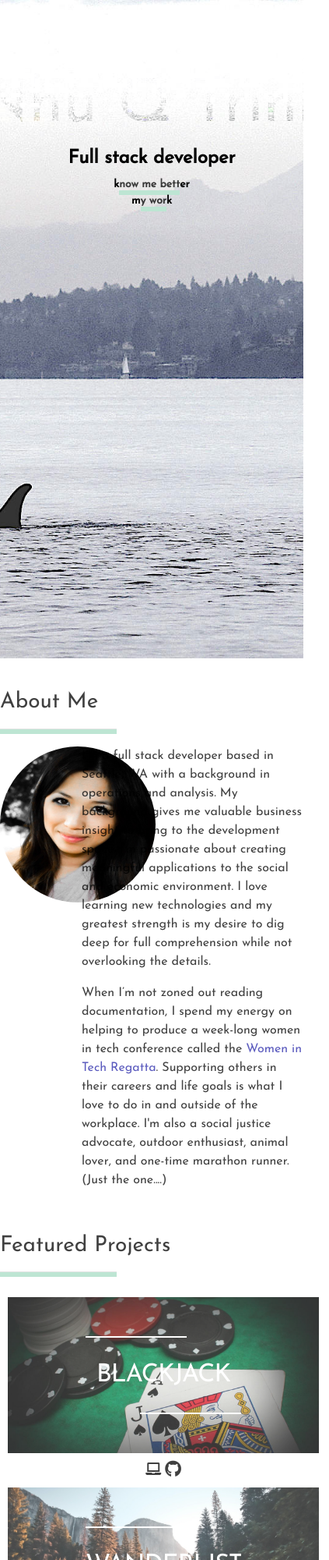
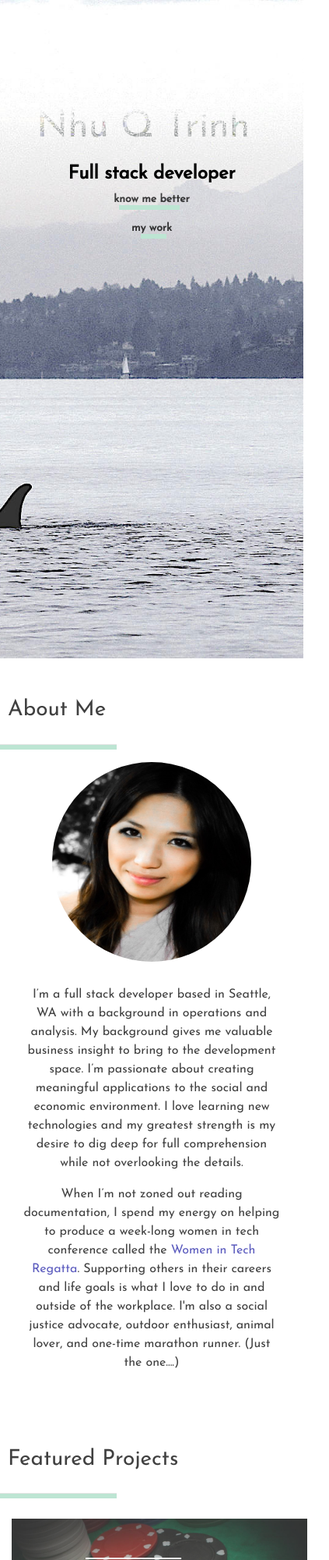
Before and after one commit to Nhuuu/folio, a plain HTML site: page index.html in a window 390 px wide. Shown: the top 2000 px of the page at 78% size, 423 px wide, since content can reach past the window. Drawn offline with nearby package versions, Linux system fonts and the light colour scheme.

Commit message:
adding responsiveness

```diff
--- a/css/style.css
+++ b/css/style.css
@@ -11,8 +11,8 @@
 }
 
 #top {
-  margin: 0;
-  width: 100wh;
+  margin: 0 auto;
+  width: 100vw;
   height: 100vh;
   display: -webkit-flex;
   display: flex;
@@ -25,21 +25,21 @@
 }
 
 .hero {
-  margin-top: 10%;
+  margin-top: 15%;
+  box-sizing: border-box;
 }
 
 svg {
-  position absolute
-  top 50%
-  margin-top -60px
-  left 50%
-  margin-left -225px
+  position absolute;
+  top 50%;
+  margin-top -60px;
+  left 50%;
+  height: 150px;
+  width: 455px;
 }
 
-.profile-photo {
-  height: 200px;
-  width: 200px;
-  border-radius: 50%;
+#text {
+  font-size: 5em;
 }
 
 .header-text {
@@ -49,7 +49,6 @@ svg {
 
 .small-print {
   font-size: 14px;
-  margin: 0;
   color: black
 }
 
@@ -63,20 +62,34 @@ svg {
   box-sizing: border-box;
 }
 
-
-
 hr {
   border-bottom: 6px solid #BDE5D3;
   width: 150px;
 }
-.flex-grid {
+
+.flex {
   display: flex;
   flex-direction: row;
   flex-wrap: wrap;
   align-items: stretch;
   margin: 0 auto;
+  justify-content: center;
 }
 
+.flex.nowrap {
+  flex-wrap: nowrap;
+}
+
+.photo img {
+  height: 11em;
+  width: 11em;
+  margin-right: 30px;
+  border-radius: 50%;
+}
+
+.about-item {
+  flex-grow: 1;
+}
 
 /* Portfolio Styles */
 
@@ -86,13 +99,12 @@ hr {
 
 .portfolio-rect {
   display: flex;
-  justify-content: center;
   height: 200px;
   margin: 10px;
-  flex-direction: column;
-  min-width: 400px;
-  /* make this responsive */
-  max-width: 400px;
+  width: 400px;
+  flex-grow: 1;
+  -webkit-box-sizing: border-box;
+  box-sizing: border-box;
   position: relative;
   overflow: hidden;
   color: #fff;
@@ -247,7 +259,6 @@ a:hover i {
 footer {
   position: absolute;
   width: 100%;
-  box-sizing: border-box;
   margin: 100px 0 0 0;
   padding: 10px;
   text-align: center;
@@ -275,3 +286,43 @@ footer a:hover .icon-label {
 .contact-title {
   margin: 20px;
 }
+
+/* Mobile */
+@media all and (max-width: 900px){
+  footer {
+    width: 100%;
+  }
+
+  .flex.nowrap {
+    flex-wrap: wrap;
+  }
+  .about-item {
+    text-align: center;
+  }
+  .summary {
+    padding: 30px;
+  }
+
+  .photo img {
+    height: 16em;
+    width: 16em;
+    margin: 0 auto;
+  }
+  .portfolio-rect {
+    width: 100%;
+  }
+
+  svg {
+    width: 100%;
+  }
+
+  #text {
+    font-size: 3em;
+  }
+
+  .section h3 {
+    padding: 10px;
+    width: 100%;
+  }
+
+}
--- a/index.html
+++ b/index.html
@@ -17,12 +17,12 @@
   <body>
     <header id="top">
       <div class="hero">
-          <svg version="1.1" xmlns="http://www.w3.org/2000/svg" xmlns:xlink="http://www.w3.org/1999/xlink" x="0px" y="0px" width="455px" height="150px" xml:space="preserve">
+        <svg version="1.1" xmlns="http://www.w3.org/2000/svg" xmlns:xlink="http://www.w3.org/1999/xlink" x="0px" y="0px" xml:space="preserve">
           <defs>
             <pattern id="water" width=".25" height="1.1" patternContentUnits="objectBoundingBox">
               <path fill="#000" d="M0.25,1H0c0,0,0-0.659,0-0.916c0.083-0.303,0.158,0.334,0.25,0C0.25,0.327,0.25,1,0.25,1z"/>
             </pattern>
-              <text id="text" transform="translate(2,116)" font-size="80">Nhu Q Trinh</text>
+            <text id="text" transform="translate(2,116)">Nhu Q Trinh</text>
             <mask id="text-mask">
               <use x="0" y="0" xlink:href="#text" opacity="1" fill="#ffffff"/>
             </mask>
@@ -46,9 +46,9 @@
         </svg>
 
         <h4 class="header-text">Full stack developer</h4>
-          <div>
-            <p class="small-print header-text">k<a class="scroll" href="#about"><span class="underline">now me bett</span></a>er</p>
-            <p class="small-print header-text">m<a class="scroll" href="#projects"><span class="underline">y wor</span></a>k</p>
+        <div class="small-print header-text">
+          <p>k<a class="scroll" href="#about"><span class="underline">now me bett</span></a>er</p>
+          <p>m<a class="scroll" href="#projects"><span class="underline">y wor</span></a>k</p>
         </div>
       </div>
     </header>
@@ -56,11 +56,11 @@
     <div id="about" class="section">
       <h3>About Me</h3>
       <hr>
-      <div class="row">
-        <div class="col-3">
-            <img src="media/pic2.JPEG" class="profile-photo">
+      <div class="flex nowrap">
+        <div class="about-item photo">
+          <img src="media/pic2.JPEG">
         </div>
-        <div class="col-9">
+        <div class="about-item summary">
           <p>I’m a full stack developer based in Seattle, WA with a background in operations and analysis. My background gives me valuable business insight to bring to the development space. I’m passionate about creating meaningful applications to the social and economic environment. I love learning new technologies and my greatest strength is my desire to dig deep for full comprehension while not overlooking the details.</p>
           <p>When I’m not zoned out reading documentation, I spend my energy on helping to produce a week-long women in tech conference called the <a href="http://womenintechregatta.com" target="_blank">Women in Tech Regatta</a>. Supporting others in their careers and life goals is what I love to do in and outside of the workplace. I'm also a social justice advocate, outdoor enthusiast, animal lover, and one-time marathon runner. (Just the one....) </p>
         </div>
@@ -70,7 +70,7 @@
     <div id="projects" class="section">
       <h3>Featured Projects</h3>
       <hr>
-      <div class="flex-grid">
+      <div class="flex">
         <div class="portfolio-item">
           <div class="portfolio-rect blackjack">
             <img src="media/blackjack2.jpg" alt="blackjack">
@@ -99,7 +99,7 @@
         </div>
         <div class="portfolio-item">
           <div class="portfolio-rect inthesound">
-            <img src="media/inthesound3.jpg" alt="wanderlist">
+            <img src="media/inthesound3.jpg" alt="inthesound">
             <div class="portfolio-text">
               <h2>In the Sound</h2>
               <p>React.js</p>
@@ -112,7 +112,7 @@
         </div>
         <div class="portfolio-item">
           <div class="portfolio-rect jukebox">
-            <img src="media/jukebox3.png" alt="wanderlist">
+            <img src="media/jukebox3.png" alt="jukebox">
             <div class="portfolio-text">
               <h2>The Party Jukebox</h2>
               <p>Node.js | Express.js | SQL</p>
@@ -136,7 +136,6 @@
       </div>
     </footer>
     <script src="https://ajax.googleapis.com/ajax/libs/jquery/3.3.1/jquery.min.js"></script>
-    <script type="text/javascript" src="js/bubbles.js"></script>
     <script type="text/javascript" src="js/script.js"></script>
   </body>
 </html>
```
Lines whose indentation alone changed are shown as unchanged.
